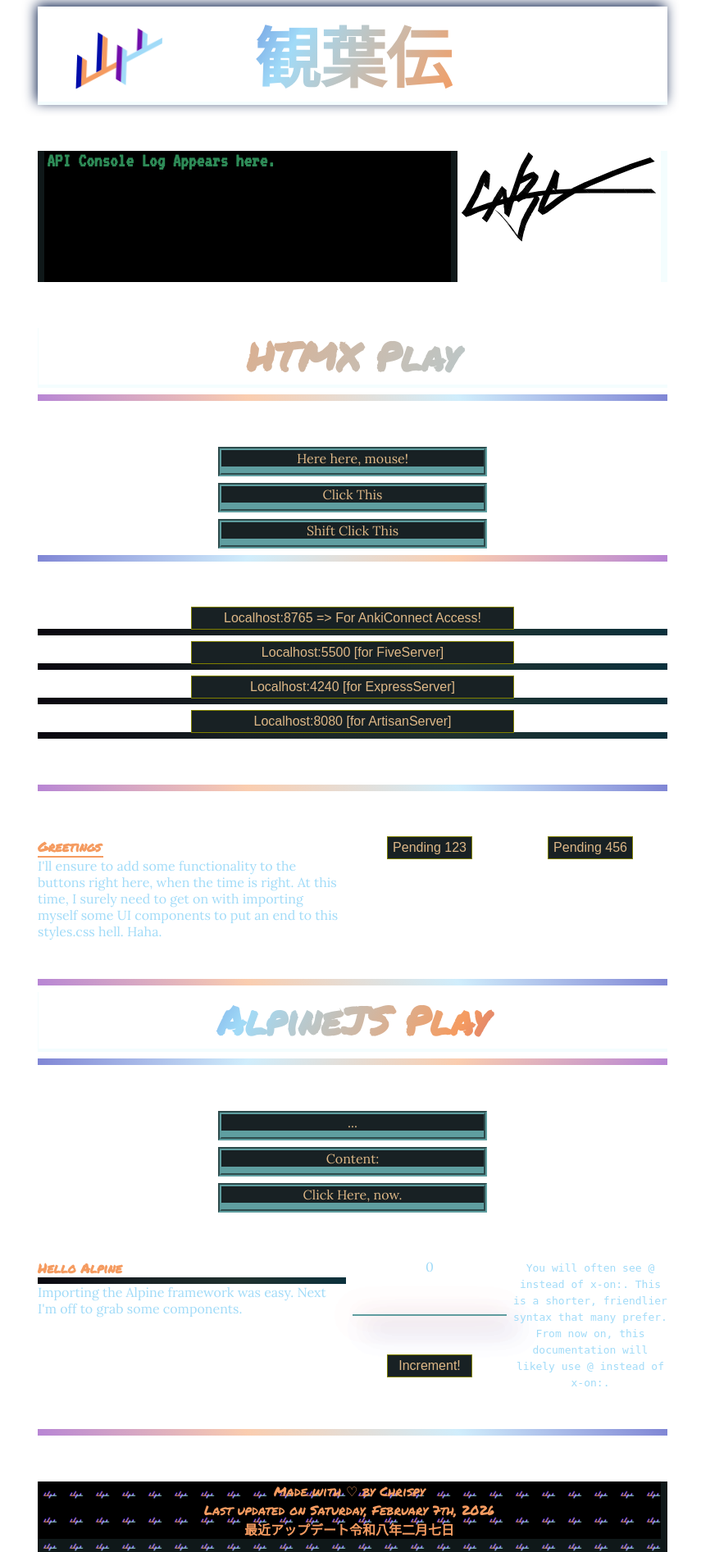
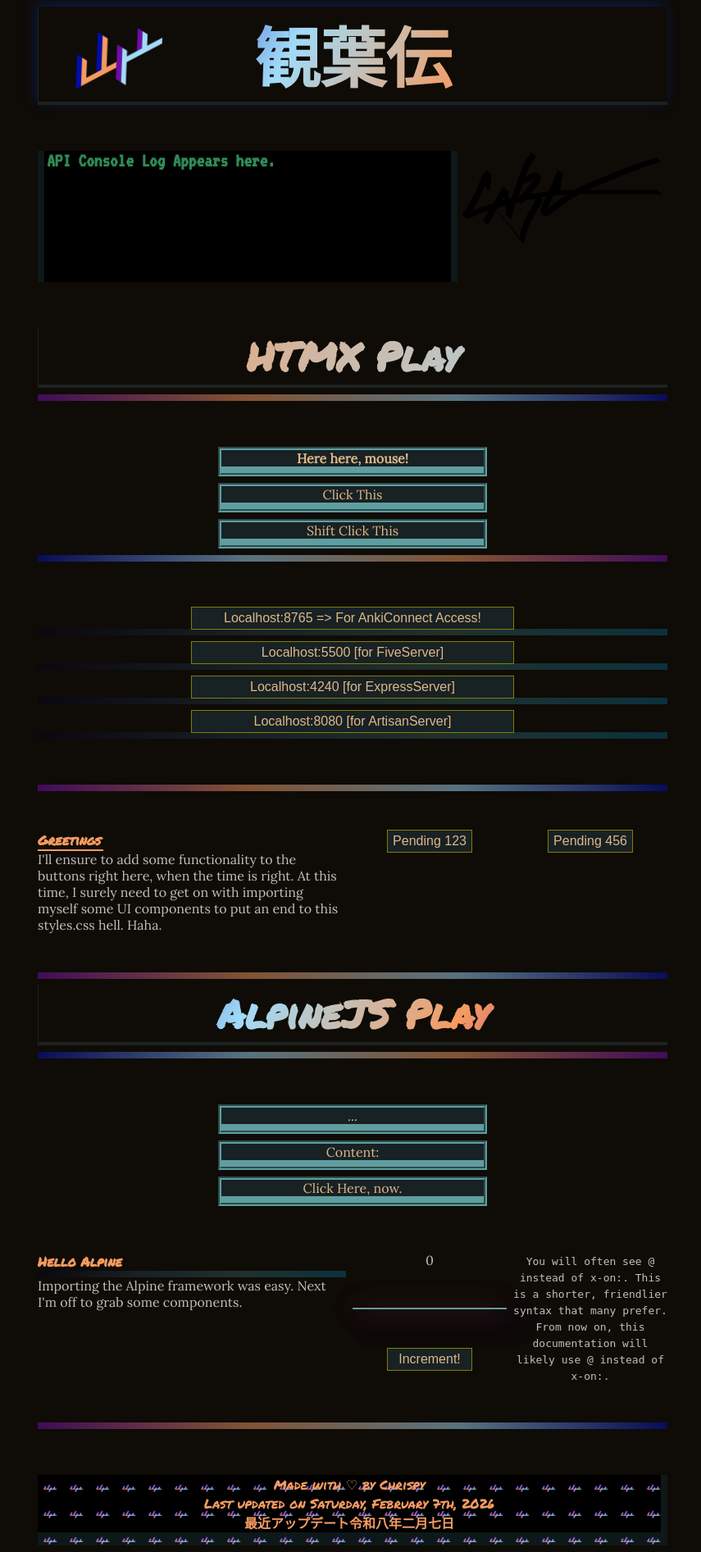
Before and after one commit to Camberden/cambernet, a PHP site: page / in a window 1280 px wide. Shown: the whole page at 82% size, without its empty margins (210-1065 px from the left). Run offline with PHP 8.4, Linux system fonts and the light colour scheme; some web fonts are replaced.

Commit message:
pushing before break

```diff
--- a/index.html
+++ b/index.html
@@ -13,7 +13,7 @@
 	<title>Chrispy's Corner</title>
 </head>
 
-<body>
+<body data-theme="dark">
 	<!-- NAV & TOP -->
 	<main class="index-grid">
 
@@ -54,7 +54,8 @@
 		<hr class="hr-cmbr-gradient hr-push-down">
 
 		<div class="triggers">
-			<div class="trigger-box" hx-post="/mouse_entered" hx-trigger="mouseenter">Here here, mouse!
+			<div class="trigger-box" hx-post="/mouse_entered" hx-trigger="mouseenter">
+				<h2>Here here, mouse!</h2>
 				<hr class="hr-trans">
 			</div>
 		</div>
@@ -88,8 +89,7 @@
 			<hr class="hr-cmbr-dark-gradient">
 		</div>
 
-		<hr class="hr-cmbr-gradient hr-push-up">
-		<hr class="hr-push-down">
+		<hr class="hr-push-up hr-cmbr-gradient hr-push-down">
 
 	</main>
 
--- a/styles.css
+++ b/styles.css
@@ -1,9 +1,8 @@
 @charset "UTF-8";
 * { margin: 0; padding: 0; border: 0; font-size: 100%; vertical-align: baseline; };
-html { scrollbar-color: red; }
 
 @starting-style {
-	* { margin: 0; padding: 0; border: 0; font-size: 100%; font: initial; vertical-align: baseline; };
+	* { margin: 0; padding: 0; border: 0; font-size: 100%; vertical-align: baseline; };
 }
 @namespace url("http://www.w3.org/1999/xhtml");
 @namespace svg url("http://www.w3.org/2000/svg");
@@ -58,7 +57,32 @@ html { scrollbar-color: red; }
 
 	--clr-gradient-common: linear-gradient(120deg, #f59b60 0%, #a1dbf8 100%);
 	--cmbr-legacy-gradient: linear-gradient(120deg, #f59b60 0%, #a1dbf8 100%);
+
+	--font-color: #000;
+    --link-color:#1C75B9;
+    --link-white-color:#fff;
+    --bg-color: rgb(243,243,243);
+
+	body {
+		color:#000;
+		color:var(--font-color);
+		background:rgb(243,243,243);
+		background:var(--bg-color);
+	}
+
 }
+
+[data-theme="dark"] {
+    --font-color: #c1bfbd;
+    --link-color:#0a86da;
+    --link-white-color:#c1bfbd;
+    --bg-color: #0f0b07;
+}
+
+
+
+
+
 /* ----- MAIN NAVIGATION STYLES FOR INDEX AND BEYOND ----- */
 
 nav {
@@ -593,7 +617,7 @@ button {
 	flex: 1;
 	box-sizing: content-box;
 	/* outline: 0.1rem solid goldenrod; */
-	border-right: 0.5rem solid var(--clr-grid-box);
+	/* border-right: 0.5rem solid var(--clr-grid-box); */
 	margin-inline-end: 0%;
 }
 
@@ -645,7 +669,7 @@ button {
 
 #japanese-date {
 	font-size: 1rem;
-	font-family:"ヒラギノ角ゴ Pro W3", "Hiragino Kaku Gothic Pro",Osaka, "メイリオ", Meiryo, "ＭＳ Ｐゴシック", "MS PGothic", sans-serif;
+	font-family:"ヒラギノ角ゴ Pro W3", "Hiragino Kaku Gothic Pro",Osaka, "メイリオ", Meiryo, "MS PGothic", sans-serif;
 	font-weight: bolder;
 }
 
@@ -737,9 +761,10 @@ button {
 body {
 	text-align: center;
 	color: var(--cmbr-blue);
-	font-family: "Lora", Georgia, 'Times New Roman', Times, serif;
-	/* background-image: url('./assets/image-curtain.svg');  */
-	/* min-height: 100vh; */
+	font-family: "Lora", "Georgia", "Times", serif;
+	background-color: #2a003a;
+	background-image: url('./images/image-curtain.svg');
+	min-height: 100vh;
 }
 
 .section-title > a:hover {
```
Also changed, not shown: images/idx.svg (added), images/image-curtain.svg.
